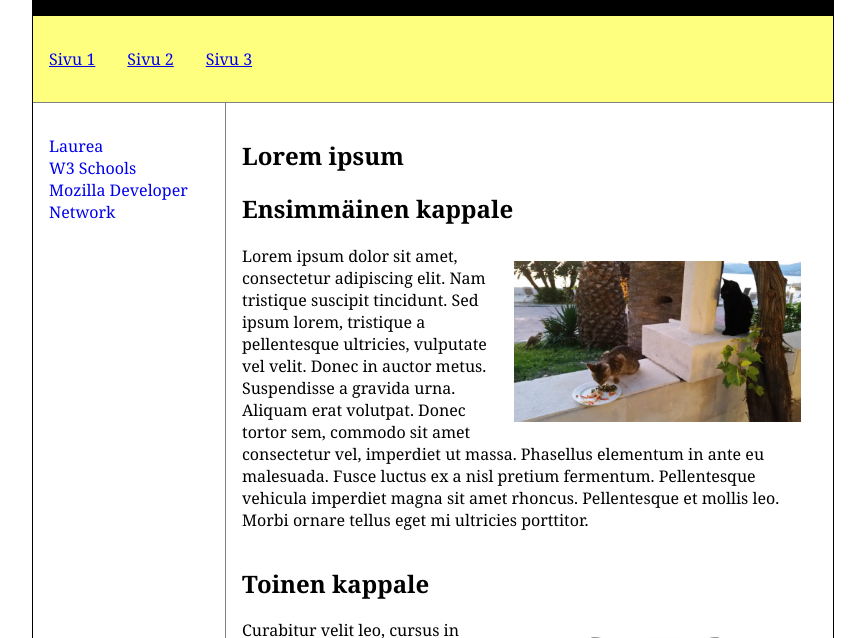
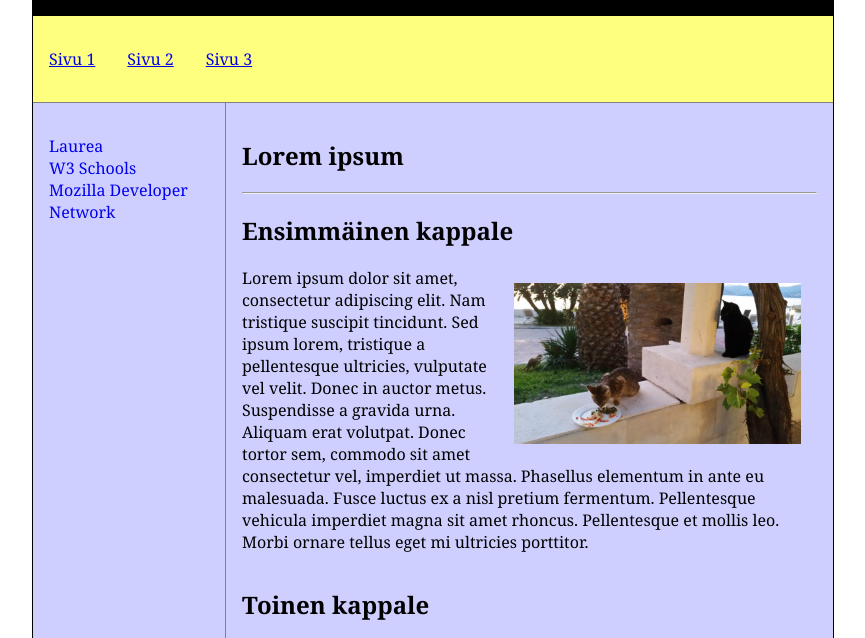
Before and after one commit to ktalaste/nettisivuni, a website: page 7B/index.html in a window 1280 px wide. Shown: the part 102-740 px from the top of the page, without its empty margins (207-1072 px from the left). Drawn offline with Linux system fonts and the light colour scheme.

Commit message:
Taustaväri

```diff
--- a/7B/app.css
+++ b/7B/app.css
@@ -12,6 +12,7 @@ html,body {
     margin: 0px auto;
     border-left: 1px solid black;
     border-right: 1px solid black;
+    background-color: #cfcfff;
 }
 
 header, footer {
--- a/7B/index.html
+++ b/7B/index.html
@@ -29,6 +29,7 @@
 
             <article>
                 <h1>Lorem ipsum</h1>
+                <hr/>
                 <h2>Ensimmäinen kappale</h2>
                 <p>
                     <img src="images/kissat_1.jpg" style="width: 50%; padding: 1em; float: right;"/>
```
